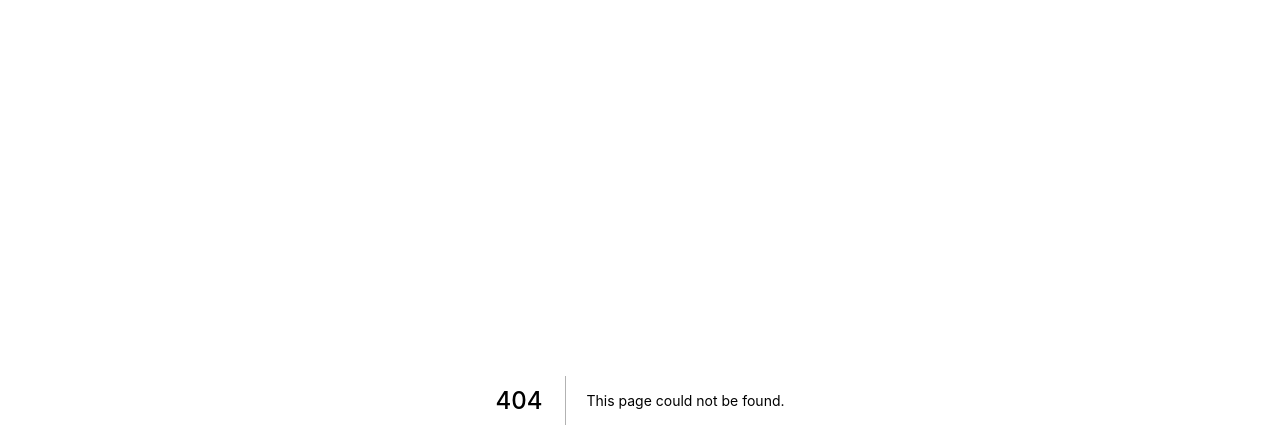
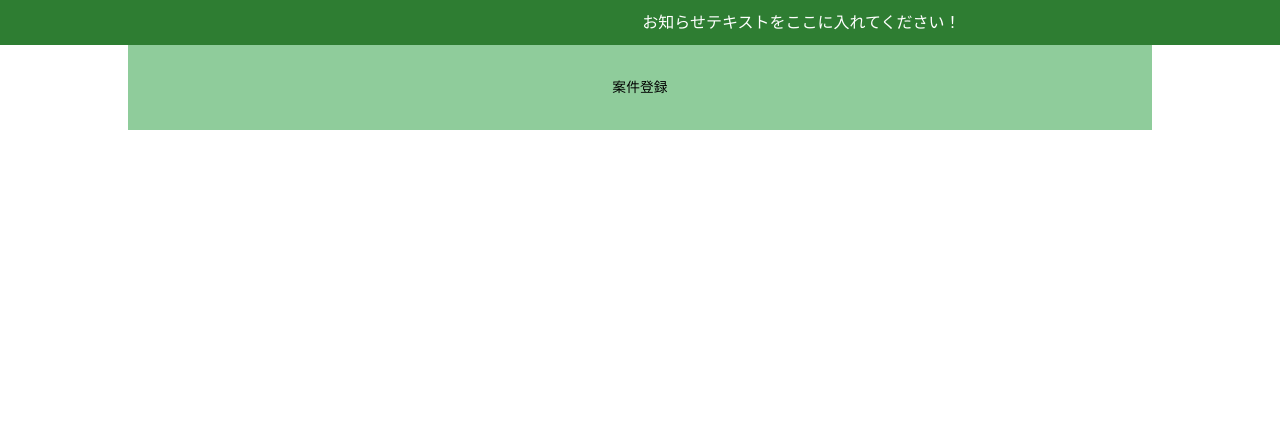
Before and after one commit to naotarian/free-frontend, a Next.js app: page /institution/create_matter in a window 1280 px wide. Before the commit this address had no page. Shown: the top 448 px of the page. Built offline with nearby package versions, Linux system fonts and the light colour scheme.

Commit message:
案件作成ページへの導線

```diff
--- a/pages/index.js
+++ b/pages/index.js
@@ -55,7 +55,7 @@ export default function Home() {
       <MoveHeader />
       <Header token={token} />
       {categories &&
-        <SearchHeader categories={categories} />
+        <SearchHeader categories={categories} token={token} />
       }
       <Invitation />
       <SlideInformation />
--- /dev/null
+++ b/pages/institution/create_matter.js
@@ -0,0 +1,48 @@
+import React,{ useState, useEffect } from 'react'
+import { useRouter } from "next/router"
+import axios from 'axios'
+import styled from 'styled-components'
+import { SubmitHandler, useForm } from 'react-hook-form'
+//mui
+import Grid from '@mui/material/Grid'
+import Typography from '@mui/material/Typography'
+import Box from '@mui/material/Box'
+import SwipeableDrawer from '@mui/material/SwipeableDrawer'
+import Button from '@mui/material/Button'
+import List from '@mui/material/List'
+import Divider from '@mui/material/Divider'
+import ListItem from '@mui/material/ListItem'
+import ListItemIcon from '@mui/material/ListItemIcon'
+import ListItemText from '@mui/material/ListItemText'
+import InboxIcon from '@mui/icons-material/MoveToInbox'
+import MailIcon from '@mui/icons-material/Mail'
+//components
+import MoveHeader from '../../components/Parts/Header/MoveHeader'
+const WrapeprGrid = styled(Grid)`
+  margin: 0 auto;
+  padding: 0;
+  width: 100%;
+`
+const ContentWrapper = styled(Grid)`
+  margin: 0 auto;
+  padding: 0;
+  max-width: 1024px;
+`
+const PageTitle = styled(Typography)`
+  padding: 2rem;
+  text-align: center;
+  font-size: 2rem;
+  background: #8fcc9b;
+  margin-top: 1rem;
+`
+const CreateMatter = () => {
+  return (
+    <WrapeprGrid>
+      <MoveHeader />
+      <ContentWrapper>
+        <PageTitle>案件登録</PageTitle>
+      </ContentWrapper>
+    </WrapeprGrid>
+  )
+}
+export default CreateMatter
```
Also changed, not shown: components/Parts/Header/SearchHeader.js (+12 -4 lines), pages/matters.js (added, +27 -0 lines), pages/my_page.js (+10 -1 lines).
